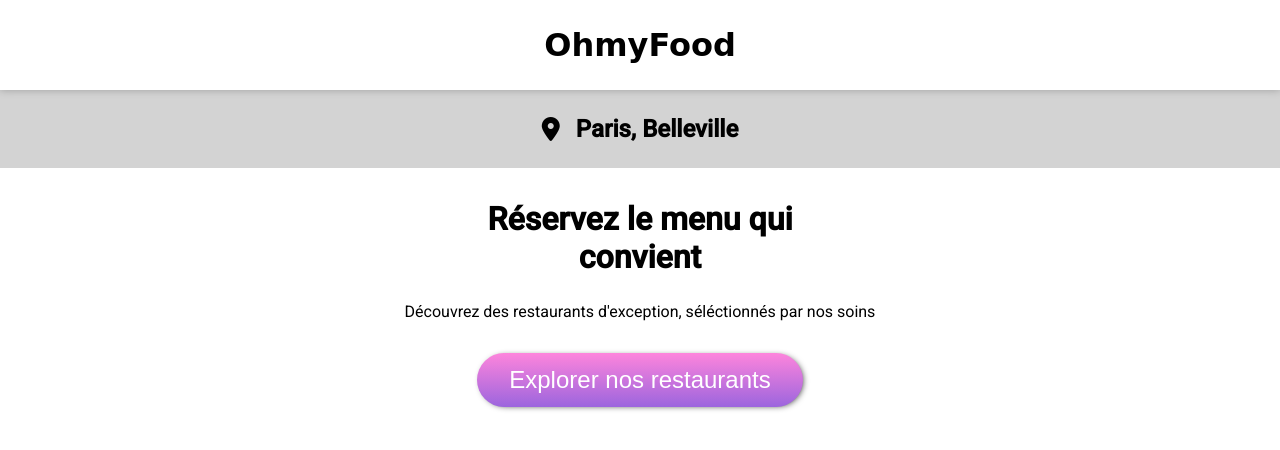
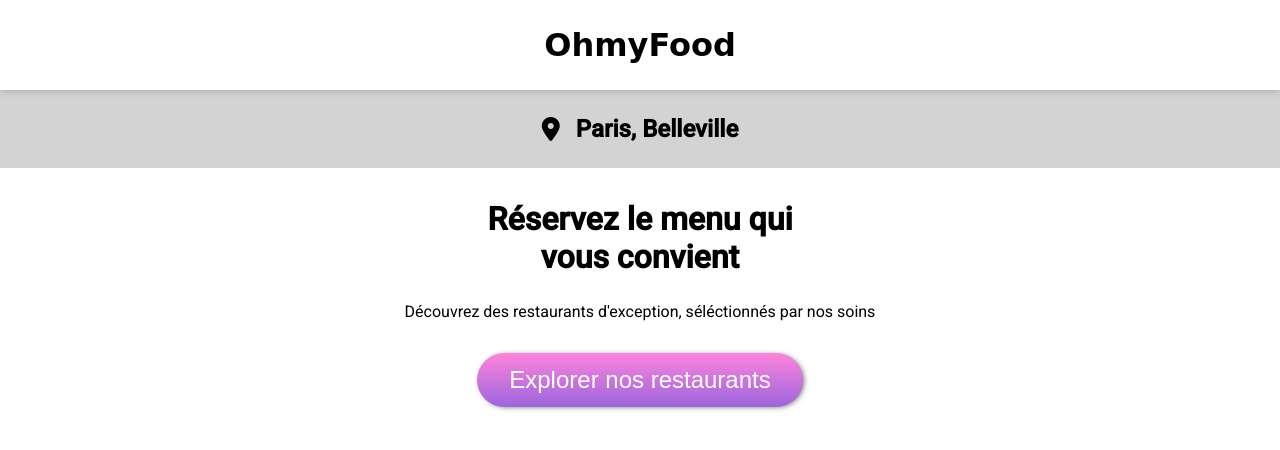
Before and after one commit to AlexRdier/Ohmyfood_Alex_Roudier, a plain HTML site: page index.html in a window 1280 px wide. Drawn offline with Linux system fonts and the light colour scheme; a web font is replaced by a local one.

Commit message:
explorer2

```diff
--- a/index.html
+++ b/index.html
@@ -20,7 +20,7 @@
         </div>
 
         <section class="explorer">
-            <h2>Réservez le menu qui<br/> convient</h2>
+            <h2>Réservez le menu qui<br/>vous convient</h2>
             <p>Découvrez des restaurants d'exception, séléctionnés par nos soins</p>
             <button>Explorer nos restaurants</button>
 
```
